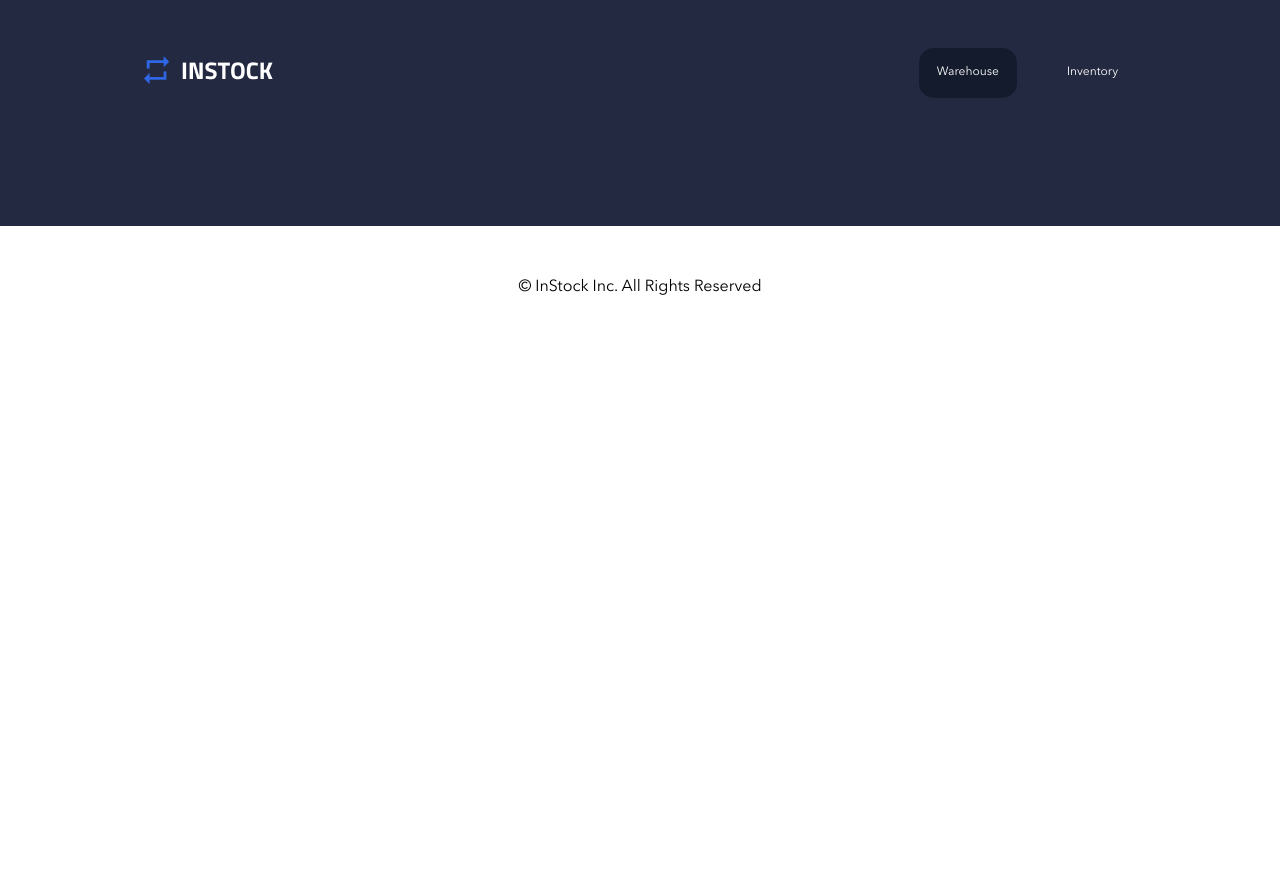
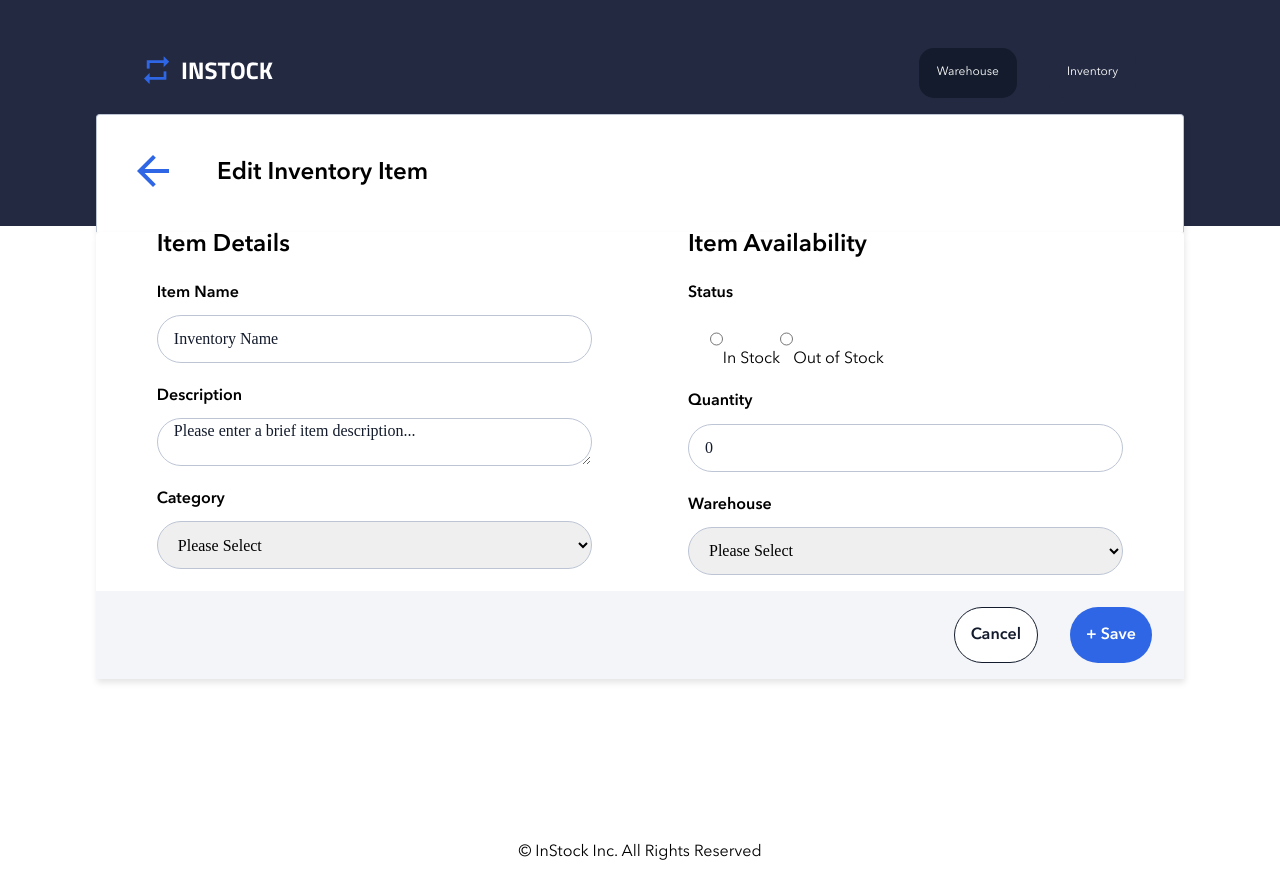
Before and after one commit to DanySA22/InStock-Client, a React (Create React App) app: page /editInventory/1 in a window 1280 px wide. Before the commit the page ends 800 px from the top, so only its background shows below. Built offline with nearby package versions, Linux system fonts and the light colour scheme; no server answers.

Commit message:
Done with the edit items

```diff
--- a/src/App.jsx
+++ b/src/App.jsx
@@ -23,7 +23,7 @@ function App() {
         <Route path="/editWareHouse" element={<EditWareHousePage />} />
         <Route path="/inventory" element={<InventoryPage />} />
         <Route path="/addInventory" element={<AddInventoryPage />} />
-        <Route path="/editInventory" element={<EditInventoryPage />} />
+        <Route path="/editInventory/:id" element={<EditInventoryPage />} />
         <Route path="/wareHouseDetails/:id" element={<WareHouseDetailsPage />} />
       </Routes>
       <Footer />
--- a/src/components/WareHouseList/EditWareHouseHeader/EditWareHouseHeader.jsx
+++ b/src/components/WareHouseList/EditWareHouseHeader/EditWareHouseHeader.jsx
@@ -1,10 +1,10 @@
 import arrowIcon from "../../../assets/Icons/arrow_back-24px.svg"
 import { NavLink } from "react-router-dom"
 
-const EditWareHouseHeader = ({ title }) => {
+const EditWareHouseHeader = ({ title, link }) => {
   return (
     <section className="edit-whsheader">
-      <NavLink to="/" className="edit-whsheader__arrow-back">
+      <NavLink to={link} className="edit-whsheader__arrow-back">
         <img src={arrowIcon} alt="Go back" className="edit-whsheader__buttonicon" />
       </NavLink>
       <div className="edit-whsheader__title">{title}</div>
--- a/src/pages/AddInventoryPage/AddInventoryPage.jsx
+++ b/src/pages/AddInventoryPage/AddInventoryPage.jsx
@@ -5,7 +5,6 @@ import EditWareHouseHeader from "../../components/WareHouseList/EditWareHouseHea
 
 const AddInventoryPage = () => {
   const navigate = useNavigate()
-  const title = "Add New Item"
   const [itemName, setItemName] = useState("")
   const [description, setDescription] = useState("")
   const [category, setCategory] = useState("")
@@ -75,10 +74,14 @@ const AddInventoryPage = () => {
   const handleInputChangeSel = setter => e => {
     setter(e.target.value)
   }
+  const handleCancel = e => {
+    e.preventDefault()
+    navigate("/inventory")
+  }
 
   return (
     <>
-      {<EditWareHouseHeader title={title} />}
+      {<EditWareHouseHeader title={"Add New Item"} link={"/inventory"} />}
       <div className="Inventory">
         <form onSubmit={handleSubmit} className="Inventory__container">
           <div className="Inventory__details">
@@ -180,7 +183,7 @@ const AddInventoryPage = () => {
             </div>
           </div>
           <div className="Inventory__buttons">
-            <button className="Inventory__buttons-cancel" type="submit">
+            <button onClick={handleCancel} className="Inventory__buttons-cancel" type="submit">
               Cancel
             </button>
             <button className="Inventory__buttons-add" type="submit">
--- a/src/pages/AddWareHousePage/AddWareHousePage.jsx
+++ b/src/pages/AddWareHousePage/AddWareHousePage.jsx
@@ -4,7 +4,6 @@ import axios from "axios"
 import EditWareHouseHeader from "../../components/WareHouseList/EditWareHouseHeader/EditWareHouseHeader"
 
 const AddWareHousePage = () => {
-  const title = "Add New WareHouse"
   const navigate = useNavigate()
   const [name, setName] = useState("")
   const [street, setStreet] = useState("")
@@ -113,7 +112,7 @@ const AddWareHousePage = () => {
 
   return (
     <>
-      {<EditWareHouseHeader title={title} />}
+      {<EditWareHouseHeader title={"Add New WareHouse"} link={"/"} />}
       <div className="warehouse">
         <form onSubmit={handleSubmit} className="warehouse__container">
           <div className="warehouse__details">
--- a/src/pages/EditInventoryPage/EditInventoryPage.jsx
+++ b/src/pages/EditInventoryPage/EditInventoryPage.jsx
@@ -1,7 +1,223 @@
-function EditInventoryPage (){
+import axios from "axios"
+import { useState, useEffect } from "react"
+import { useNavigate } from "react-router-dom"
+import EditWareHouseHeader from "../../components/WareHouseList/EditWareHouseHeader/EditWareHouseHeader"
+import { useParams } from "react-router-dom"
+const EditInventoryPage = () => {
+  const navigate = useNavigate()
+
+  const title = "Edit Inventory Item"
+  const [itemName, setItemName] = useState("")
+  const [description, setDescription] = useState("")
+  const [category, setCategory] = useState("")
+  const [status, setStatus] = useState("")
+  const [quantity, setQuantity] = useState("")
+  const [warehouseName, setWarehouseName] = useState("")
+
+  const [itemNameError, setItemNameError] = useState(false)
+  const [descriptionError, setDescriptionError] = useState(false)
+  const [quantityError, setQuantityError] = useState(false)
+  const [statusError, setStatusError] = useState(false)
+
+  const params = useParams()
+  useEffect(() => {
+    const getSelectedItem = async id => {
+      try {
+        const response = await axios.get(`http://localhost:8080/items/${id}`)
+        const { data } = response
+        setItemName(data.item_name)
+        setDescription(data.description)
+        setCategory(data.category)
+        setStatus(data.status)
+        setQuantity(data.quantity)
+        setWarehouseName(data.warehouse_id)
+        // Automatically set status to "Out of Stock" if quantity is 0
+        setStatus(data.quantity === 0 ? "Out of Stock" : data.status)
+      } catch (error) {
+        console.error("Error fetching warehouse data:", error)
+      }
+    }
+    if (params.id) {
+      getSelectedItem(params.id)
+    }
+  }, [params])
+
+  const validateInputs = () => {
+    let isValid = true
+    if (!itemName.trim()) {
+      setItemNameError(true)
+      isValid = false
+    }
+    if (!description.trim()) {
+      setDescriptionError(true)
+      isValid = false
+    }
+    if (!status) {
+      setStatusError(true)
+      isValid = false
+    }
+    if (!quantity || isNaN(quantity)) {
+      setQuantityError(true)
+      isValid = false
+    }
+    return isValid
+  }
+  const handleSubmit = async e => {
+    e.preventDefault()
+    if (!validateInputs()) {
+      return
+    }
+    const body = {
+      warehouse_id: parseInt(warehouseName),
+      item_name: itemName,
+      description: description,
+      category: category,
+      status: status,
+      quantity: parseInt(quantity)
+    }
+    console.log(body)
+    try {
+      await axios.put(`http://localhost:8080/items/${params.id}`, body)
+      setWarehouseName("")
+      setItemName("")
+      setDescription("")
+      setCategory("")
+      setStatus("")
+      setQuantity("")
+      console.log(setStatus, setQuantity, "Status Quantity")
+      //navigate to the inventory page
+      navigate("/inventory")
+    } catch (e) {
+      console.log("Error submitting the form:", e)
+    }
+  }
+
+  const handleInputChange = (setter, setError) => e => {
+    setter(e.target.value)
+    setError(false)
+  }
+  const handleInputChangeSel = setter => e => {
+    setter(e.target.value)
+  }
+  const handleCancel = e => {
+    e.preventDefault()
+    navigate("/inventory")
+  }
+
   return (
-    <div>EditInventoryPage</div>
+    <>
+      {<EditWareHouseHeader title={"Edit Inventory Item"} link={"/inventory"} />}
+      <div className="Inventory">
+        <form onSubmit={handleSubmit} className="Inventory__container">
+          <div className="Inventory__details">
+            <div className="Inventory__divideone"></div>
+            <div className="Inventory__left">
+              <h2 className="Inventory__title">Item Details</h2>
+              <div className="Inventory__items">
+                <label className="Inventory__labels" htmlFor="itemName">
+                  Item Name
+                </label>
+                <input onChange={handleInputChange(setItemName, setItemNameError)} className={`Inventory__inputs ${itemNameError ? "error" : ""}`} type="text" id="itemName" name="itemName" value={itemName} placeholder="Inventory Name" />
+                {itemNameError && <p className="error-message">ItemName is required</p>}
+                <label className="Inventory__labels" htmlFor="description">
+                  Description
+                </label>
+                <textarea onChange={handleInputChange(setDescription, setDescriptionError)} className={`Inventory__inputs ${descriptionError ? "error" : ""}`} type="text" id="description" value={description} name="description" placeholder="Please enter a brief item description..." />
+                {descriptionError && <p className="error-message">Description is required</p>}
+                <label className="Inventory__labels" htmlFor="category">
+                  Category
+                </label>
+                <select onChange={handleInputChangeSel(setCategory)} className="Inventory__inputs Inventory__dropdown" type="text" placeholder="Please Select" name="category" required value={category}>
+                  <option type="text" value="">
+                    Please Select
+                  </option>
+                  <option type="text" value="Electronics">
+                    Electronics
+                  </option>
+                  <option type="text" value="Gear">
+                    Gear
+                  </option>
+                  <option type="text" value="Apparel">
+                    Apparel
+                  </option>
+                  <option type="text" value="Accessories">
+                    Accessories
+                  </option>
+                  <option type="text" value="Health">
+                    Health
+                  </option>
+                </select>
+              </div>
+            </div>
+            <div className="Inventory__dividetwo"></div>
+            <div className="Inventory__right">
+              <h2 className="Inventory__title">Item Availability</h2>
+              <div className="Inventory__items">
+                <label className="Inventory__labels" htmlFor="status">
+                  Status
+                </label>
+                <div className="Inventory__items-status">
+                  <div className="Inventory__items-status-one">
+                    <input onChange={handleInputChange(setStatus, setStatusError)} className="Inventory__inputs" type="radio" name="status" value="In Stock" checked={status === "In Stock"} />
+                    <label htmlFor="status">In Stock</label>
+                  </div>
+                  <div className="Inventory__items-status-two">
+                    <input onChange={handleInputChange(setStatus, setStatusError)} className="Inventory__inputs" type="radio" name="status" value="Out of Stock" checked={status === "Out of Stock"} />
+                    <label htmlFor="status">Out of Stock</label>
+                  </div>
+                </div>
+                {statusError && <p className="error-message">Status is required</p>}
+                <label className="Inventory__labels" htmlFor="quantity">
+                  Quantity
+                </label>
+                <input onChange={handleInputChange(setQuantity, setQuantityError)} className={`Inventory__inputs ${quantityError ? "error" : ""}`} type="number" id="quantity" name="quantity" value={quantity} placeholder="0" />
+                {quantityError && <p className="error-message">Quantity is required</p>}
+                <label className="Inventory__labels" htmlFor="warehouseName">
+                  Warehouse
+                </label>
+                <select onChange={handleInputChangeSel(setWarehouseName)} className="Inventory__inputs Inventory__dropdown" type="text" name="warehouseName" required value={warehouseName}>
+                  <option type="text" value="">
+                    Please Select
+                  </option>
+                  <option type="text" value={1}>
+                    Manhatten
+                  </option>
+                  <option type="text" value={2}>
+                    King West
+                  </option>
+                  <option type="text" value={3}>
+                    Granville
+                  </option>
+                  <option type="text" value={4}>
+                    San Fran
+                  </option>
+                  <option type="text" value={5}>
+                    Santa Monica
+                  </option>
+                  <option type="text" value={6}>
+                    Seattle
+                  </option>
+                  <option type="text" value={7}>
+                    Montreal
+                  </option>
+                  <option type="text" value={8}>
+                    Boston
+                  </option>
+                </select>
+              </div>
+            </div>
+          </div>
+          <div className="Inventory__buttons">
+            <button onClick={handleCancel} className="Inventory__buttons-cancel" type="submit">
+              Cancel
+            </button>
+            <button className="Inventory__buttons-add" type="submit">
+              + Save
+            </button>
+          </div>
+        </form>
+      </div>
+    </>
   )
 }
-
-export default EditInventoryPage;
+export default EditInventoryPage
--- a/src/pages/InventoryPage/InventoryPage.jsx
+++ b/src/pages/InventoryPage/InventoryPage.jsx
@@ -74,7 +74,7 @@ function InventoryPage() {
         </div>
         <div className="ware-house-list-selection__action">
           <button className="ware-house-list-selection__delete">d</button>
-          <NavLink className="ware-house-list-selection__link" to="/editWareHouse">
+          <NavLink className="ware-house-list-selection__link" to={`/editInventory/${inventory.id}`}>
             <button className="ware-house-list-selection__edit">e</button>
           </NavLink>
         </div>
```
